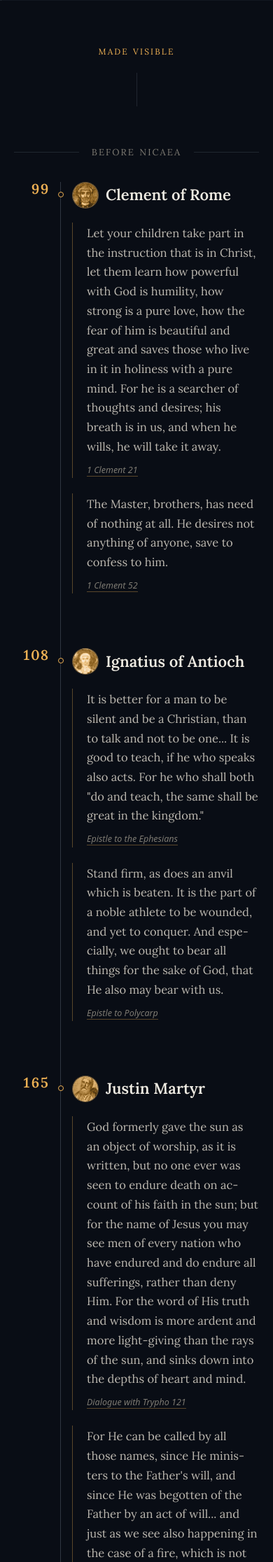
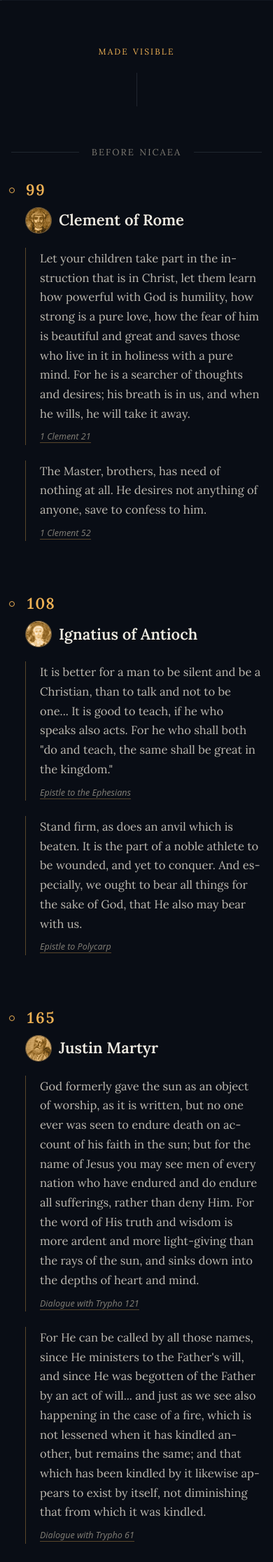
Before and after one commit to HistoricalChristianFaith/Website-Interface, a PHP site: page / in a window 390 px wide. Shown: the part 1483-3715 px from the top of the page at 70% size. Run offline with PHP 8.4, Linux system fonts and the light colour scheme.

Commit message:
improve mobile view

```diff
--- a/index.php
+++ b/index.php
@@ -128,9 +128,17 @@
         .credits a { color: var(--gold); }
 
         @media (max-width: 600px) {
-            .tl-row { grid-template-columns: 50px 1px 1fr; column-gap: 16px; }
-            .tl-year { top: 66px; font-size: 20px; }
-            .tl-dot { left: -3.5px; }
+            .timeline { padding: 0 16px; }
+            /* Stop spending a whole left rail on the year. The row becomes a single
+               column; the spine collapses to one gold hairline down the left edge,
+               and the year rides above each entry as a small gold heading — so the
+               quotes get nearly the full width of the screen. */
+            .tl-row { display: block; position: relative; padding-left: 20px; }
+            .tl-spine { position: absolute; left: 0; top: 0; bottom: 0; }
+            .tl-dot { top: 8px; left: -3.5px; }
+            .tl-yearcol { position: static; }
+            .tl-year { position: static; text-align: left; font-size: 22px;
+                line-height: 1; margin: 0 0 14px; }
             .tl-text { text-align: left; }
             .lead { text-align: left; }
         }
@@ -189,7 +197,6 @@
             .medallion { width: 38px; height: 38px; }
             .medallion-sigil { font-size: 14px; }
             .tl-head { gap: 10px; }
-            .tl-year { top: 104px; }
         }
         @media (prefers-reduced-motion: reduce) {
             .coin, .host { transition: opacity 0.2s ease; }
```
